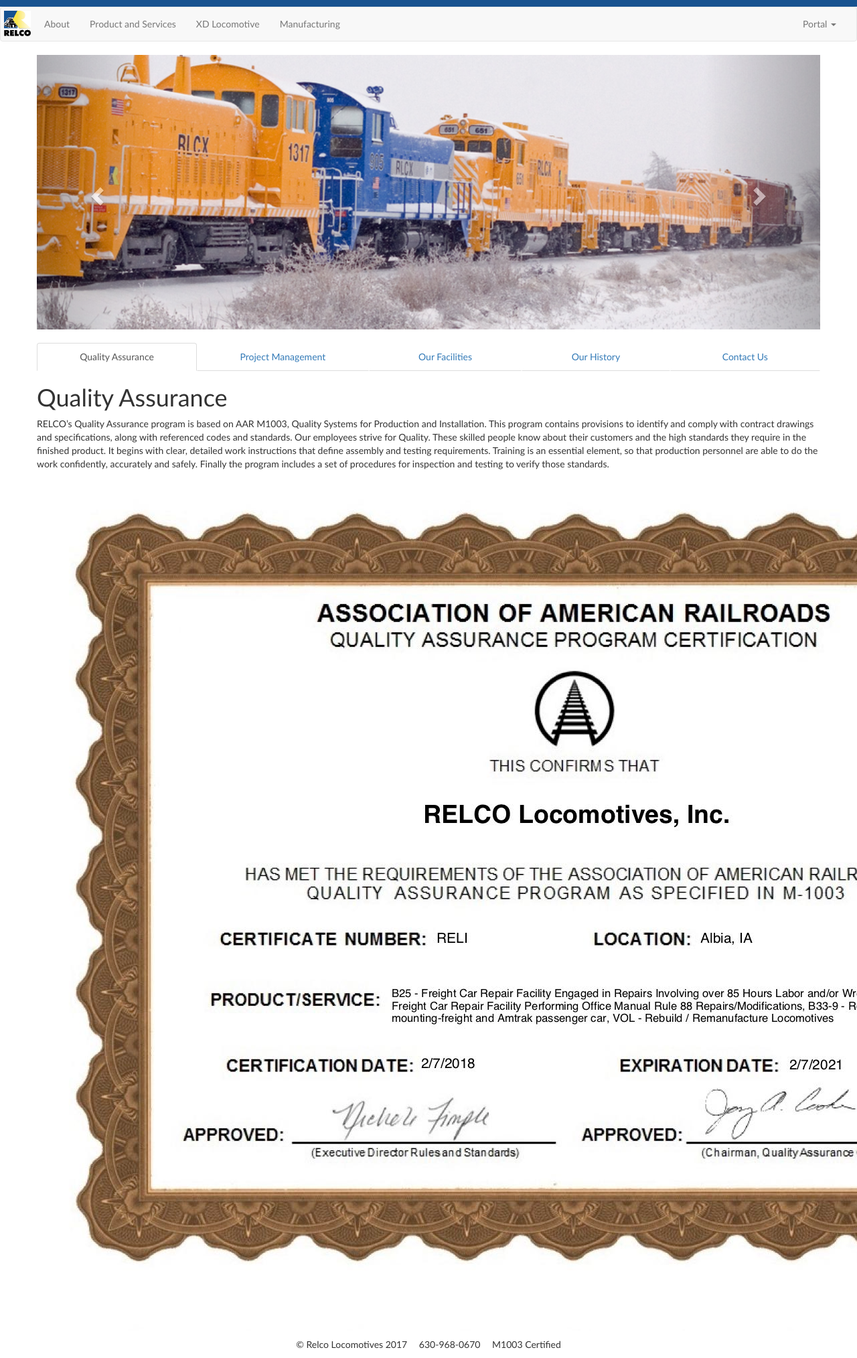
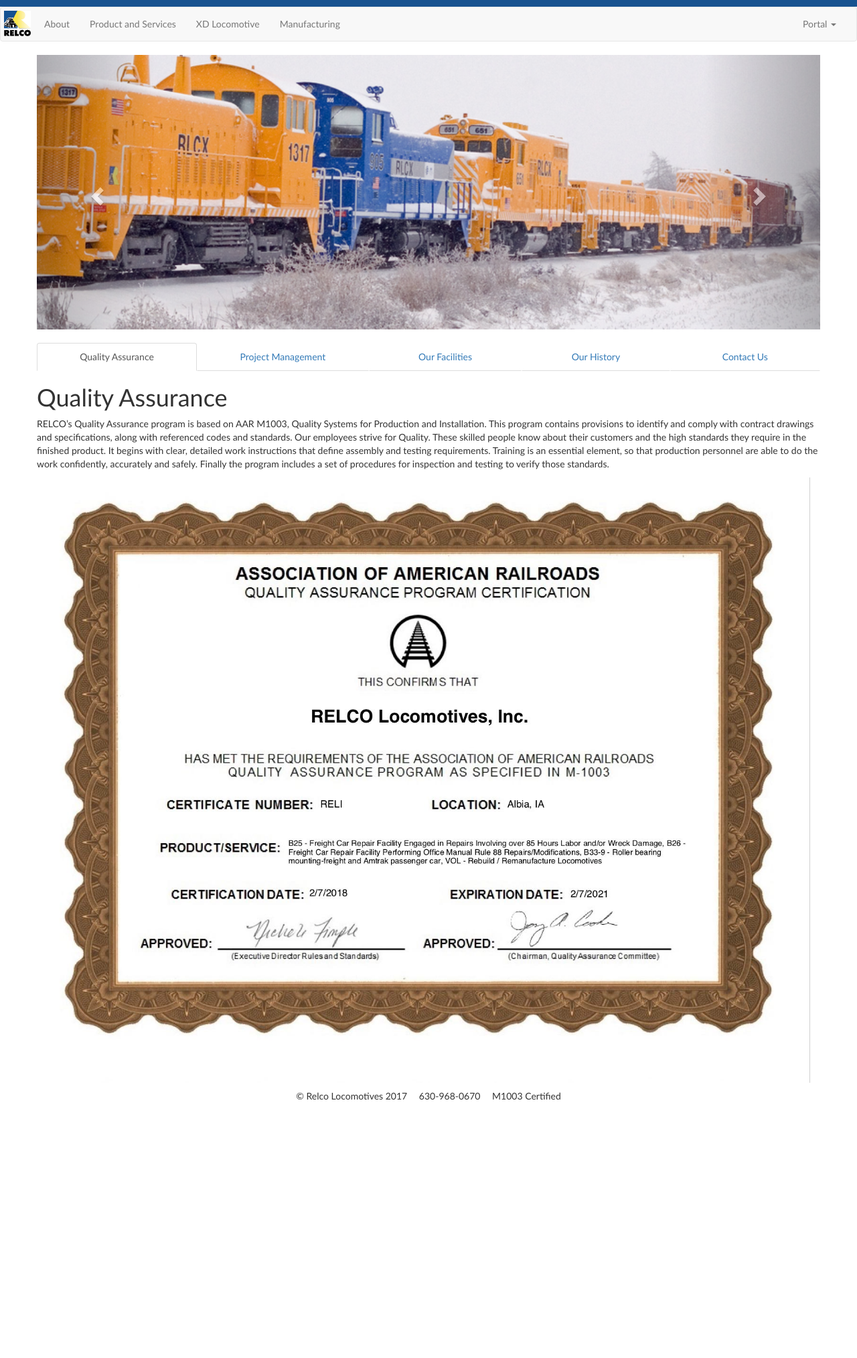
Before and after one commit to Relco/relco.github.io, a Jekyll site: the page built from pages/Quality.md, in a window 1280 px wide. Shown: the whole page at 67% size. Built offline with Jekyll 4.4.1, drawn with Linux system fonts in a browser that asks for light colours; after the commit the page ends 1657 px from its top, so only the background shows below that.

Commit message:
Some small changes?

```diff
--- a/pages/Quality.md
+++ b/pages/Quality.md
@@ -12,5 +12,4 @@
 ---
 RELCO's Quality Assurance program is based on AAR M1003, Quality Systems for Production and Installation.  This program contains provisions to identify and comply with contract drawings and specifications, along with referenced codes and standards.  Our employees strive for Quality.  These skilled people know about their customers and the high standards they require in the finished product. It begins with clear, detailed work instructions that define assembly and testing requirements. Training is an essential element, so that production personnel are able to do the work confidently, accurately and safely. Finally the program includes a set of procedures for inspection and testing to verify those standards.
 
-![Quality Assurance]({{site.baseurl}}/images/quality.jpg)
-{: height="200px" width="200px"}
+![Quality Assurance]({{site.baseurl}}/images/quality.jpg){: .img-responsive }
```
